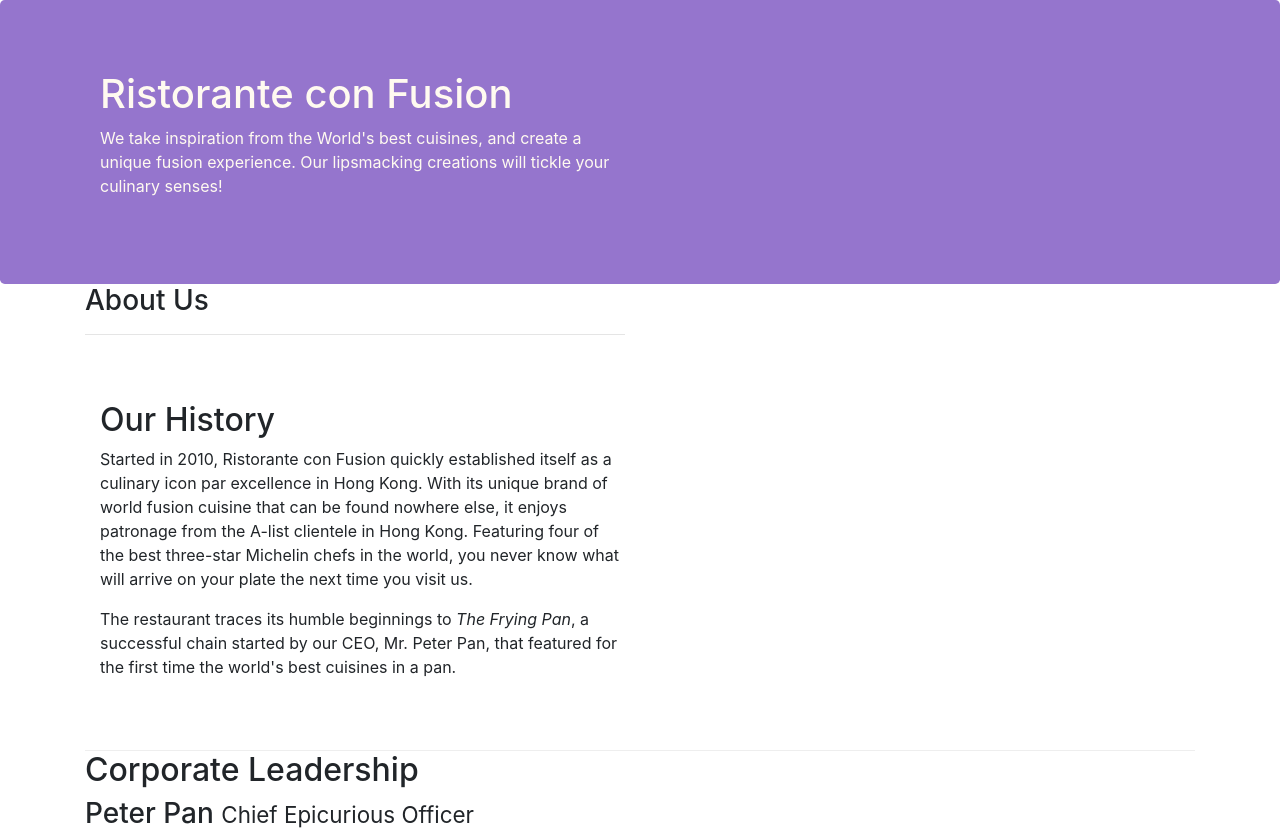
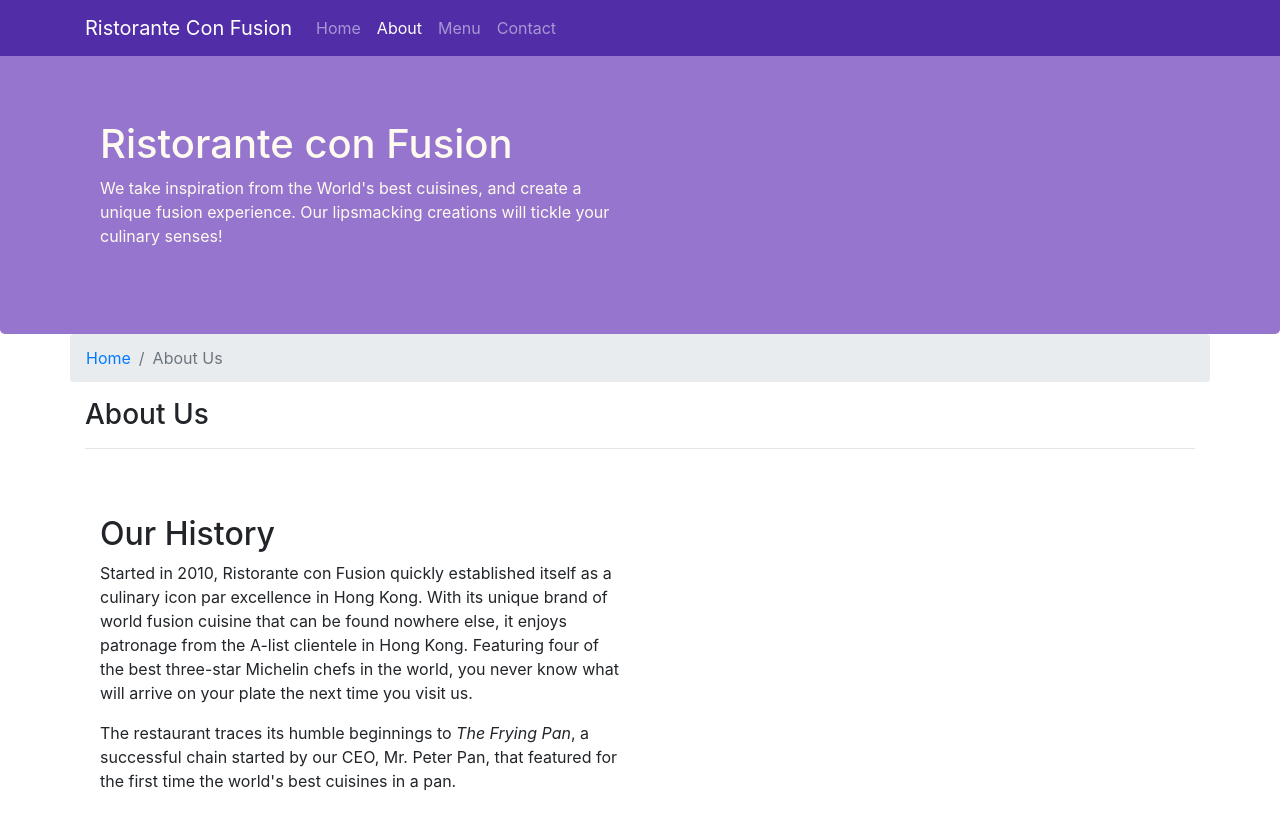
Before and after one commit to KItzepsillo/Bootstrap, a website: page aboutus.html in a window 1280 px wide. Shown: the top 834 px of the page. Drawn offline with nearby package versions, Linux system fonts and the light colour scheme.

Commit message:
navbar and breadcumbs

```diff
--- a/aboutus.html
+++ b/aboutus.html
@@ -16,6 +16,23 @@
 
 <body>
 
+    <nav class="navbar navbar-dark navbar-expand-sm fixed-top">
+        <div class="container">
+            <button class="navbar-toggler" type="button" data-toggle="collapse" data-target="#Navbar">
+                <span class="navbar-toggler-icon"></span>
+            </button>
+            <a class="navbar-brand" href="./index.html">Ristorante Con Fusion</a>
+            <div class="collapse navbar-collapse" id="Navbar">
+                <ul class="navbar-nav mr-auto">
+                    <li class="nav-item"><a class="nav-link" href="./index.html">Home</a></li>
+                    <li class="nav-item active"><a class="nav-link" href="#">About</a></li>
+                    <li class="nav-item"><a class="nav-link" href="#">Menu</a></li>
+                    <li class="nav-item"><a class="nav-link" href="#">Contact</a></li>
+                </ul>
+            </div>
+        </div>
+    </nav>
+
     <header class="jumbotron">
         <div class="container">
             <div class="row row-header">
@@ -31,14 +48,18 @@
 
     <div class="container">
         <div class="row">
-            <div class="col-12 col-sm-6">
+            <ol class="col-12 breadcrumb">
+                <li class="breadcrumb-item"><a href="./index.html">Home</a></li>
+                <li class="breadcrumb-item active">About Us</li>
+            </ol>
+            <div class="col-12">
                <h3>About Us</h3>
                <hr>
             </div>
         </div>
 
         <div class="row row-content">
-            <div class="col-12 col-sm-6">
+            <div class="col-sm-6">
                 <h2>Our History</h2>
                 <p>Started in 2010, Ristorante con Fusion quickly established itself as a culinary icon par excellence in Hong Kong. With its unique brand of world fusion cuisine that can be found nowhere else, it enjoys patronage from the A-list clientele in Hong Kong.  Featuring four of the best three-star Michelin chefs in the world, you never know what will arrive on your plate the next time you visit us.</p>
                 <p>The restaurant traces its humble beginnings to <em>The Frying Pan</em>, a successful chain started by our CEO, Mr. Peter Pan, that featured for the first time the world's best cuisines in a pan.</p>
@@ -70,7 +91,7 @@
                 <div class="col-4 offset-1 col-sm-2">
                     <h5>Links</h5>
                     <ul class="list-unstyled">
-                        <li><a href="#">Home</a></li>
+                        <li><a href="./index.html">Home</a></li>
                         <li><a href="#">About</a></li>
                         <li><a href="#">Menu</a></li>
                         <li><a href="#">Contact</a></li>
--- a/css/style.css
+++ b/css/style.css
@@ -28,3 +28,12 @@
   margin: 0px;
   color: #0f0f0f;
 }
+
+body {
+  padding: 50px 0px 0px 0px;
+  z-index: 0;
+}
+
+.navbar-dark{
+  background: #512DA8;
+}
```
Also changed, not shown: index.html (+17 -2 lines).
